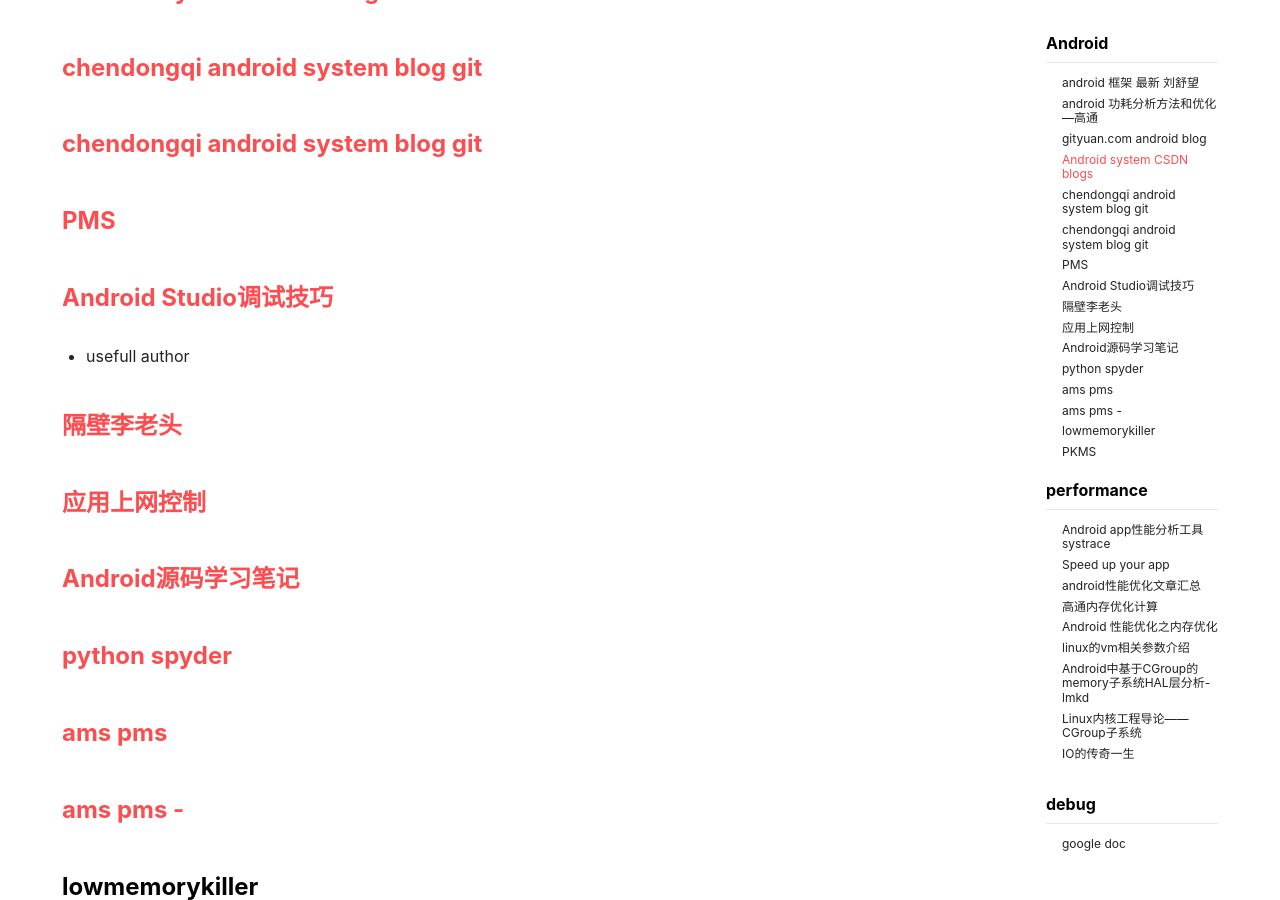
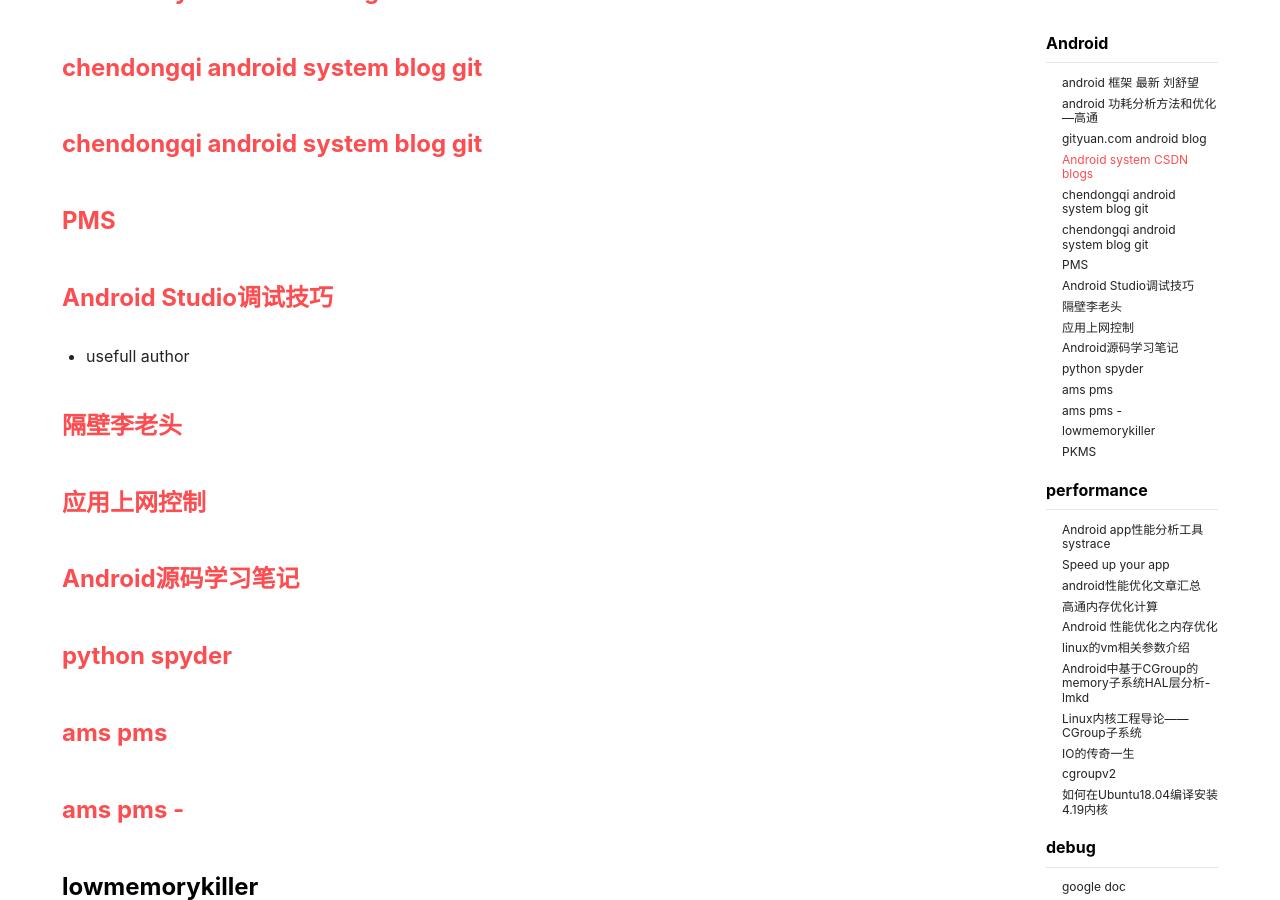
Before and after one commit to panard313/panard313.github.io, a Jekyll site: the page built from _posts/2018-05-29-network-note.md, in a window 1280 px wide and 900 px high, scrolled down 618 px. Built offline with Jekyll 4.4.1, drawn with Linux system fonts in a browser that asks for light colours; nearby versions of some CDN libraries; some of the changed text lies outside the part shown.

Commit message:
Title: add network content Description: Author:

```diff
--- a/_posts/2018-05-29-network-note.md
+++ b/_posts/2018-05-29-network-note.md
@@ -77,9 +77,9 @@
 
 ### [IO的传奇一生](https://blog.51cto.com/alanwu/category8.html)
 
-### []()
+### [cgroupv2](https://facebookmicrosites.github.io/cgroup2/docs/io-controller.html)
 
-### []()
+### [如何在Ubuntu18.04编译安装4.19内核](https://www.jianshu.com/p/522bf7f2f5fa)
 
 
 
```
